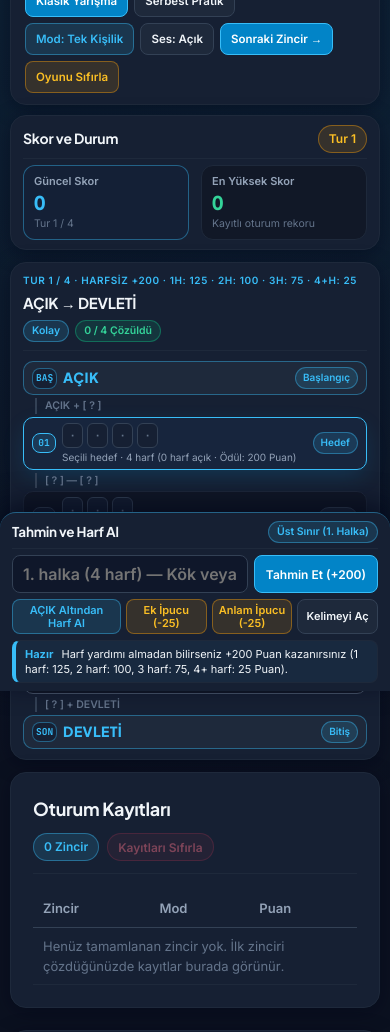
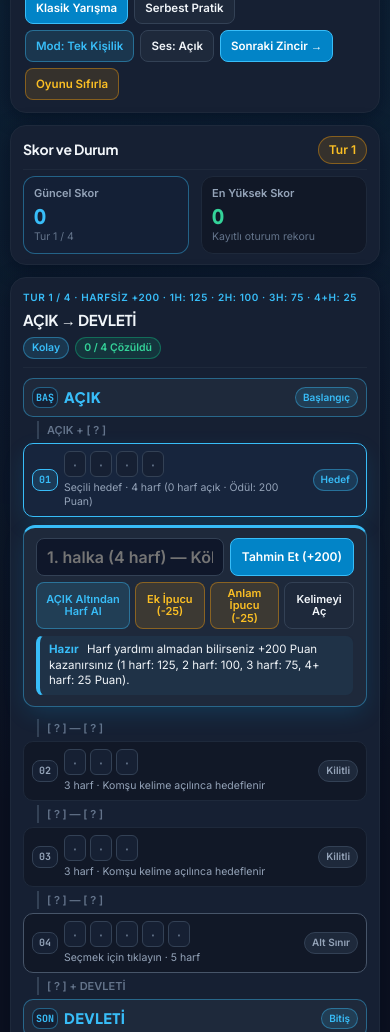
Before and after one commit to bilgenotlar/ZincirEtkisi, a plain HTML site: page index.html in a window 390 px wide. Shown: the part 153-1185 px from the top of the page. Drawn offline with Linux system fonts and the light colour scheme.

Commit message:
Add files via upload

```diff
--- a/index.html
+++ b/index.html
@@ -67,7 +67,6 @@
       --shadow-card: 0 4px 20px -2px rgba(2, 6, 23, 0.55);
       --shadow-focus: 0 0 0 3px rgba(56, 189, 248, 0.25);
       --shadow-active: 0 8px 24px -4px rgba(14, 165, 233, 0.2);
-      --shadow-dock: 0 -8px 28px rgba(2, 6, 23, 0.72);
     }
 
     [data-theme="light"] {
@@ -121,7 +120,6 @@
       --shadow-card: 0 4px 16px -2px rgba(15, 23, 42, 0.08);
       --shadow-focus: 0 0 0 3px rgba(2, 132, 199, 0.2);
       --shadow-active: 0 8px 20px -4px rgba(2, 132, 199, 0.16);
-      --shadow-dock: 0 -6px 24px rgba(15, 23, 42, 0.12);
     }
 
     [data-theme="spring"] {
@@ -175,7 +173,6 @@
       --shadow-card: 0 4px 18px -2px rgba(20, 54, 38, 0.08);
       --shadow-focus: 0 0 0 3px rgba(22, 163, 74, 0.22);
       --shadow-active: 0 8px 20px -4px rgba(22, 163, 74, 0.16);
-      --shadow-dock: 0 -6px 24px rgba(20, 54, 38, 0.12);
     }
 
     [data-theme="blue"] {
@@ -229,7 +226,6 @@
       --shadow-card: 0 6px 24px -2px rgba(3, 13, 26, 0.65);
       --shadow-focus: 0 0 0 3px rgba(56, 189, 248, 0.3);
       --shadow-active: 0 8px 26px -4px rgba(56, 189, 248, 0.28);
-      --shadow-dock: 0 -8px 28px rgba(3, 13, 26, 0.8);
     }
 
     :root {
@@ -993,15 +989,21 @@
     .hidden { display: none !important; }
 
     /* =====================================================================
-       MOBİL & TABLET OPTİMİZASYONU (<= 1024px): KOMPAKT TAHTA + SABİT DOCK
+       MOBİL & TABLET OPTİMİZASYONU (<= 1024px):
+       TAHMİN PANELİ DOĞRUDAN AKTİF AŞAMANIN HEMEN ALTINDA AÇILIR
        ===================================================================== */
     @media (max-width: 1024px) {
       html, body {
         font-size: 13.5px;
       }
 
+      .page-shell {
+        padding: 10px 10px 28px 10px;
+        gap: 12px;
+      }
+
       .studio-topbar {
-        padding: 7px 12px;
+        padding: 8px 12px;
         gap: 8px;
       }
       .brand-mark {
@@ -1019,7 +1021,7 @@
 
       .game-header {
         grid-template-columns: 1fr;
-        padding: 11px 14px;
+        padding: 12px 14px;
         gap: 8px;
       }
       .game-header .kicker {
@@ -1050,19 +1052,13 @@
         gap: 12px;
       }
 
-      /* Alt sabit bar nedeniyle içeriğin altta kalmaması için boşluk */
-      .page-shell {
-        padding: 8px 10px 215px 10px;
-        gap: 10px;
-      }
-
-      /* Skor kutusu mobilde en üstte çok kompakt */
+      /* Skor kutusu mobilde en üstte kompakt */
       .hud-column {
         display: contents;
       }
       .score-panel-mobile-top {
         order: -1;
-        padding: 9px 12px;
+        padding: 10px 12px;
       }
       .score-panel-mobile-top .panel-head {
         margin-bottom: 6px;
@@ -1076,19 +1072,19 @@
         margin-bottom: 2px;
       }
       .score-panel-mobile-top .stat-value {
-        font-size: 19px;
+        font-size: 20px;
       }
       .score-panel-mobile-top .stat-caption {
         font-size: 10.5px;
         margin-top: 2px;
       }
       .score-panel-mobile-top .score-tile {
-        padding: 7px 10px;
-      }
-
-      /* Zincir tahtasını sanal klavye açıkken bile sığacak kadar kompakt yap */
+        padding: 8px 10px;
+      }
+
+      /* Zincir tahtası */
       .board-panel-mobile {
-        padding: 10px 12px;
+        padding: 12px;
       }
       .board-panel-mobile .panel-head {
         margin-bottom: 10px;
@@ -1108,24 +1104,24 @@
       }
 
       .chain-board {
-        gap: 3px;
+        gap: 4px;
       }
       .chain-node {
         grid-template-columns: auto minmax(0, 1fr) auto;
-        padding: 6px 10px;
+        padding: 8px 10px;
         gap: 8px;
         border-radius: 10px;
       }
       .node-index {
-        min-width: 28px;
-        font-size: 10px;
-        padding: 2px 4px;
+        min-width: 30px;
+        font-size: 10.5px;
+        padding: 3px 4px;
       }
       .node-body {
-        gap: 3px;
+        gap: 4px;
       }
       .node-word-anchor {
-        font-size: 15px;
+        font-size: 15.5px;
       }
       .letter-strip {
         gap: 4px;
@@ -1137,7 +1133,7 @@
         border-radius: 6px;
       }
       .node-subnote {
-        font-size: 10.5px;
+        font-size: 11px;
         line-height: 1.3;
       }
       .node-action-col .badge {
@@ -1145,64 +1141,29 @@
         padding: 2px 7px;
       }
       .link-bridge {
-        margin-left: 12px;
-        padding: 1px 8px;
+        margin-left: 14px;
+        padding: 2px 8px;
+        font-size: 11px;
+        line-height: 1.3;
+      }
+      .bridge-morph {
         font-size: 10.5px;
-        line-height: 1.3;
-      }
-      .bridge-morph {
-        font-size: 10px;
-      }
-
-      /* Sanal klavye açıkken (visualViewport küçüldüğünde) ekstra dikey tasarruf */
-      body.is-kbd-open .studio-topbar,
-      body.is-kbd-open .game-header,
-      body.is-kbd-open .score-panel-mobile-top {
+      }
+
+      /* TAHMİN PANELİ: SABİT DEĞİL, AKTİF AŞAMANIN HEMEN ALTINDA SATIR İÇİ (INLINE) */
+      #control-panel.is-inline-slot {
+        position: relative;
+        margin: 4px 0 8px 0;
+        padding: 10px 12px;
+        border-radius: 12px;
+        border: 1.5px solid var(--brand-blue-border);
+        border-top: 3px solid var(--brand-blue);
+        background: var(--bg-card-elevated);
+        box-shadow: var(--shadow-active);
+      }
+
+      #control-panel .panel-head {
         display: none;
-      }
-      body.is-kbd-open .page-shell {
-        padding-top: 6px;
-      }
-      body.is-kbd-open .chain-node:not(.is-target) .node-subnote {
-        display: none;
-      }
-      body.is-kbd-open #control-panel .panel-head,
-      body.is-kbd-open #control-panel .feedback-box {
-        display: none;
-      }
-      body.is-kbd-open #control-panel {
-        padding-top: 8px;
-        padding-bottom: 8px;
-      }
-
-      /* TAHMİN VE HARF AL PANELİ: EKRANIN ALTINA SABİT (FIXED DOCK) */
-      #control-panel {
-        position: fixed;
-        left: 0;
-        right: 0;
-        bottom: 0;
-        z-index: 900;
-        margin: 0;
-        border-radius: 16px 16px 0 0;
-        border-left: none;
-        border-right: none;
-        border-bottom: none;
-        border-top: 1.5px solid var(--brand-blue-border);
-        background: var(--bg-card);
-        padding: 8px 12px calc(8px + env(safe-area-inset-bottom)) 12px;
-        box-shadow: var(--shadow-dock);
-      }
-
-      #control-panel .panel-head {
-        margin-bottom: 6px;
-        padding-bottom: 5px;
-      }
-      #control-panel .panel-title {
-        font-size: 13.5px;
-      }
-      #control-panel .badge {
-        font-size: 10.5px;
-        padding: 2px 8px;
       }
 
       #control-panel .input-action-row {
@@ -1216,7 +1177,7 @@
       #control-panel .text-input {
         min-height: 38px;
         padding: 6px 10px;
-        font-size: 16px; /* iOS otomatik yakınlaştırmayı önlemek için 16px korunur */
+        font-size: 16px; /* iOS otomatik yakınlaştırmayı önlemek için 16px */
       }
       #control-panel #btn-submit-guess {
         min-height: 38px;
@@ -1226,7 +1187,7 @@
         flex-shrink: 0;
       }
 
-      /* Mobilde Harf Al ve 3 İpucu butonu tek kompakt satırda yan yana */
+      /* Harf Al ve 3 İpucu butonu tek satırda yan yana */
       #control-panel .dock-actions-wrap {
         display: grid;
         grid-template-columns: 1.35fr 1fr 1fr 1fr;
@@ -1245,17 +1206,17 @@
         text-align: center;
       }
 
-      /* Geri bildirim kutusu alt dock içinde kompakt tek/iki satır */
+      /* Geri bildirim kutusu kompakt */
       #control-panel .feedback-box {
         margin-top: 6px;
         padding: 6px 9px;
-        font-size: 11px;
-        line-height: 1.3;
+        font-size: 11.5px;
+        line-height: 1.35;
       }
       #control-panel .feedback-title {
         display: inline;
         margin-right: 5px;
-        font-size: 11px;
+        font-size: 11.5px;
       }
       #control-panel #feedback-msg {
         display: inline;
@@ -1263,7 +1224,7 @@
 
       /* Final bahis kutusu mobilde kompakt */
       #control-panel .wager-box {
-        padding: 6px 8px;
+        padding: 7px 9px;
         margin-bottom: 6px;
       }
       #control-panel .wager-box p {
@@ -1287,24 +1248,24 @@
         display: none;
       }
       .chain-node {
-        padding: 5px 8px;
+        padding: 7px 8px;
         gap: 6px;
       }
       .node-index {
-        min-width: 24px;
-        font-size: 9.5px;
+        min-width: 26px;
+        font-size: 10px;
         padding: 2px 3px;
       }
       .letter-box {
-        width: 21px;
-        height: 25px;
-        font-size: 12.5px;
+        width: 22px;
+        height: 26px;
+        font-size: 13px;
       }
       .node-word-anchor {
-        font-size: 14px;
+        font-size: 14.5px;
       }
       .node-subnote {
-        font-size: 10px;
+        font-size: 10.5px;
       }
     }
   </style>
@@ -1402,8 +1363,8 @@
         </section>
 
         <!-- SAĞ SÜTUN: SKOR VE KUMANDA -->
-        <aside class="hud-column" aria-label="Yarışma Kumandası">
-          <section class="card-panel score-panel-mobile-top">
+        <aside class="hud-column" id="hud-column" aria-label="Yarışma Kumandası">
+          <section class="card-panel score-panel-mobile-top" id="score-panel">
             <div class="panel-head">
               <h2 class="panel-title">Skor ve Durum</h2>
               <span class="badge is-amber" id="round-mode-badge">Klasik Mod</span>
@@ -1501,7 +1462,7 @@
             </div>
           </section>
 
-          <section class="card-panel">
+          <section class="card-panel" id="history-panel">
             <div class="panel-head">
               <h2 class="panel-title">Oturum Kayıtları</h2>
               <div style="display:flex; align-items:center; gap:8px;">
@@ -1919,51 +1880,47 @@
         return firstW + ' → ' + lastW;
       }
 
+      /* Mobil ve masaüstü arasında kontrol panelini doğru konuma yerleştirir:
+         - Mobilde (<= 1024px): Seçili hedef aşamanın (örn. 1., 2., 3. halka) HEMEN ALTINA girer
+         - Masaüstünde (> 1024px): Sağ sütundaki (#hud-column) yerine döner */
+      function positionControlPanel() {
+        var controlPanel = document.getElementById('control-panel');
+        var hudColumn = document.getElementById('hud-column');
+        var historyPanel = document.getElementById('history-panel');
+        if (!controlPanel || !hudColumn) return;
+
+        var isMobile = window.innerWidth <= 1024;
+        if (!isMobile || appState.chainCompleted) {
+          controlPanel.classList.remove('is-inline-slot');
+          controlPanel.classList.toggle('hidden', isMobile && appState.chainCompleted);
+          if (controlPanel.parentElement !== hudColumn) {
+            if (historyPanel && historyPanel.parentElement === hudColumn) {
+              hudColumn.insertBefore(controlPanel, historyPanel);
+            } else {
+              hudColumn.appendChild(controlPanel);
+            }
+          }
+          return;
+        }
+
+        controlPanel.classList.remove('hidden');
+        controlPanel.classList.add('is-inline-slot');
+        var activeNodeEl = document.querySelector('#chain-board .chain-node.is-target');
+        if (activeNodeEl && activeNodeEl.parentElement) {
+          if (activeNodeEl.nextElementSibling !== controlPanel) {
+            activeNodeEl.insertAdjacentElement('afterend', controlPanel);
+          }
+        }
+      }
+
       function scrollActiveTargetIntoViewOnMobile() {
         if (window.innerWidth > 1024) return;
         setTimeout(function () {
-          var targetEl = document.querySelector('.chain-node.is-target');
+          var targetEl = document.querySelector('#chain-board .chain-node.is-target');
           if (targetEl && typeof targetEl.scrollIntoView === 'function') {
-            targetEl.scrollIntoView({ behavior: 'smooth', block: 'center' });
-          }
-        }, 70);
-      }
-
-      /* Mobil sanal klavye açılışını algılayıp tahtayı sıkılaştırır */
-      function initMobileKeyboardViewportHandler() {
-        var baseHeight = window.innerHeight;
-        function checkViewport() {
-          if (window.innerWidth > 1024) {
-            document.body.classList.remove('is-kbd-open');
-            return;
-          }
-          var currentHeight = window.visualViewport ? window.visualViewport.height : window.innerHeight;
-          var isKeyboardOpen = currentHeight < baseHeight * 0.78;
-          document.body.classList.toggle('is-kbd-open', isKeyboardOpen);
-          if (isKeyboardOpen) {
-            scrollActiveTargetIntoViewOnMobile();
-          }
-        }
-
-        if (window.visualViewport) {
-          window.visualViewport.addEventListener('resize', checkViewport);
-        } else {
-          window.addEventListener('resize', checkViewport);
-        }
-
-        var inp = document.getElementById('guess-input');
-        if (inp) {
-          inp.addEventListener('focus', function () {
-            if (window.innerWidth <= 1024) {
-              scrollActiveTargetIntoViewOnMobile();
-            }
-          });
-          inp.addEventListener('blur', function () {
-            setTimeout(function () {
-              document.body.classList.remove('is-kbd-open');
-            }, 120);
-          });
-        }
+            targetEl.scrollIntoView({ behavior: 'smooth', block: 'nearest' });
+          }
+        }, 60);
       }
 
       function loadChain(chainObj) {
@@ -2207,6 +2164,10 @@
           checkChainCompletion();
           renderAll();
           scrollActiveTargetIntoViewOnMobile();
+          if (!appState.chainCompleted) {
+            var nextInp = document.getElementById('guess-input');
+            if (nextInp) nextInp.focus();
+          }
         } else {
           playChimeError();
           if (isFinalWagerRound()) {
@@ -2323,7 +2284,6 @@
 
         var inp = document.getElementById('guess-input');
         if (inp) inp.blur();
-        document.body.classList.remove('is-kbd-open');
 
         var currentPts = appState.teamMode
           ? (appState.scores.a + ' — ' + appState.scores.b)
@@ -2597,6 +2557,19 @@
       function renderBoard() {
         var board = document.getElementById('chain-board');
         if (!board || !appState.currentChain) return;
+
+        /* Tahta yeniden çizilmeden önce kontrol panelini güvenli yere park et */
+        var controlPanel = document.getElementById('control-panel');
+        var hudColumn = document.getElementById('hud-column');
+        var historyPanel = document.getElementById('history-panel');
+        if (controlPanel && hudColumn && controlPanel.parentElement === board) {
+          if (historyPanel && historyPanel.parentElement === hudColumn) {
+            hudColumn.insertBefore(controlPanel, historyPanel);
+          } else {
+            hudColumn.appendChild(controlPanel);
+          }
+        }
+
         board.innerHTML = '';
 
         var nodes = appState.currentChain.nodes;
@@ -2761,6 +2734,9 @@
             board.appendChild(bridge);
           }
         }
+
+        /* Mobil görünümde kontrol panelini seçili aşamanın hemen altına yerleştir */
+        positionControlPanel();
       }
 
       function renderHUD() {
@@ -2919,6 +2895,8 @@
               : 'Final Turu: Bu elde en fazla 500 puan bahis oynayabilirsiniz.';
           }
         }
+
+        positionControlPanel();
       }
 
       function renderAll() {
@@ -2928,8 +2906,10 @@
       }
 
       /* =====================================================================
-         10. KLAVYE KISAYOLLARI (↑ / ↓ Sınır Geçişi)
+         10. KLAVYE KISAYOLLARI VE EKRAN BOYUTU DİNLEYİCİSİ
          ===================================================================== */
+      window.addEventListener('resize', positionControlPanel);
+
       document.addEventListener('keydown', function (ev) {
         if (appState.chainCompleted) return;
         if (ev.key === 'ArrowUp') {
@@ -2974,7 +2954,6 @@
          ===================================================================== */
       async function initApp() {
         initAppTheme();
-        initMobileKeyboardViewportHandler();
         loadPersistentState();
         var soundBtn = document.getElementById('btn-sound-toggle');
         if (soundBtn) soundBtn.textContent = appState.soundEnabled ? 'Ses: Açık' : 'Ses: Kapalı';
```
